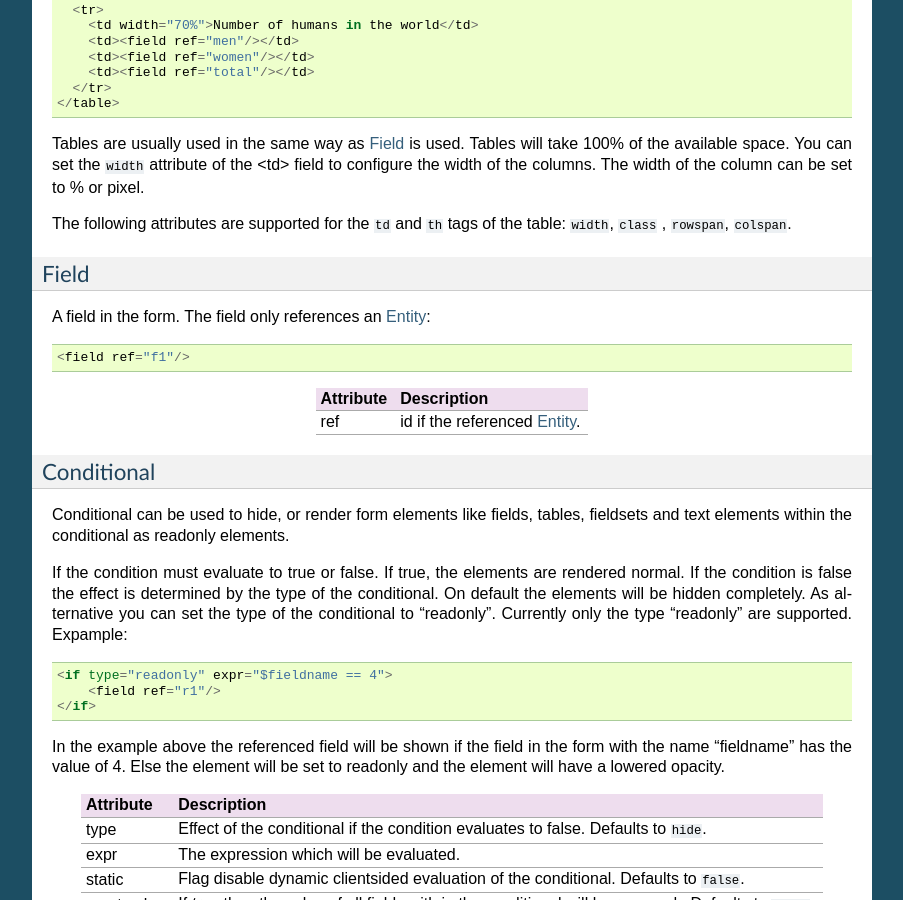
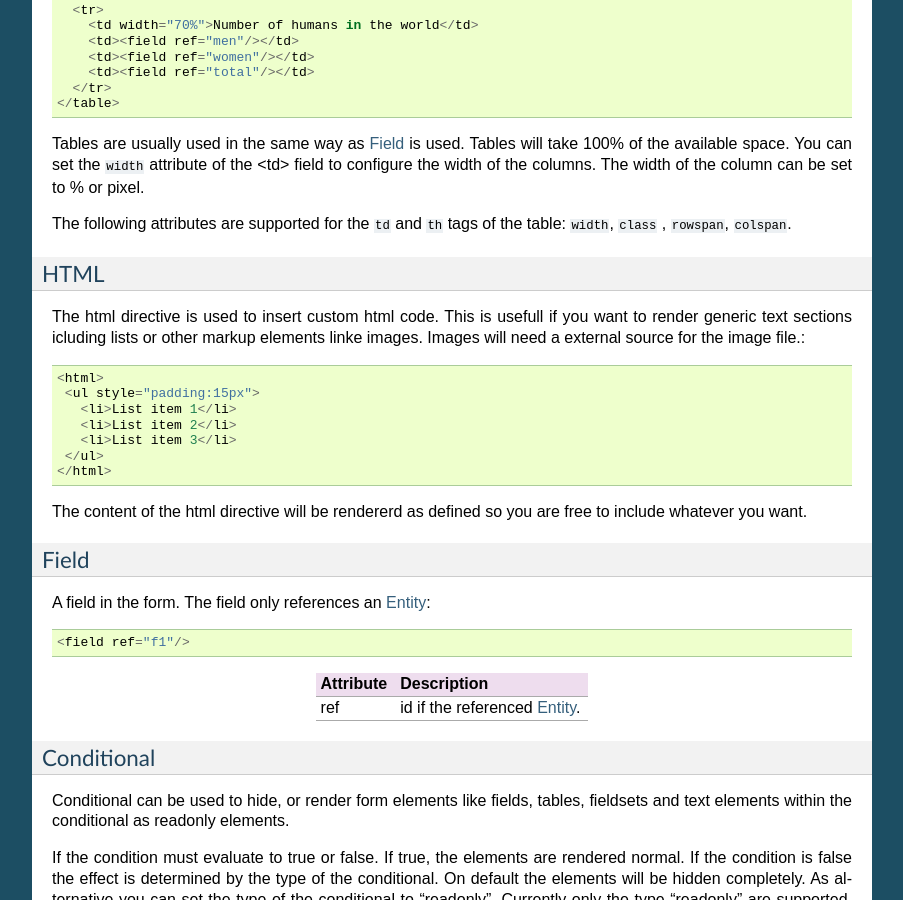
Before and after one commit to ringo-framework/formbar, a Sphinx documentation site: the page built from docs/source/config.rst, in a window 1280 px wide and 900 px high, scrolled down 7224 px. Shown: the whole window, without its empty margins (198-1101 px from the left). Built offline with Sphinx 7.4.7, drawn with Linux system fonts in a browser that asks for light colours; formulas are drawn with MathJax 3.

Commit message:
Added HTML layout directive

```diff
--- a/docs/source/config.rst
+++ b/docs/source/config.rst
@@ -434,6 +434,23 @@ column can be set to % or pixel.
 
 The following attributes are supported for the ``td`` and ``th`` tags of the
 table: ``width``, ``class`` , ``rowspan``, ``colspan``.
+
+HTML
+----
+The html directive is used to insert custom html code. This is usefull if you
+want to render generic text sections icluding lists or other markup elements
+linke images. Images will need a external source for the image file.::
+
+        <html>
+         <ul style="padding:15px">
+           <li>List item 1</li>
+           <li>List item 2</li>
+           <li>List item 3</li>
+         </ul>
+        </html>
+
+The content of the html directive will be rendererd as defined so you are free
+to include whatever you want.
 
 .. _field:
 
```
Also changed, not shown: CHANGES.txt (+15 -7 lines), 2 other files.
